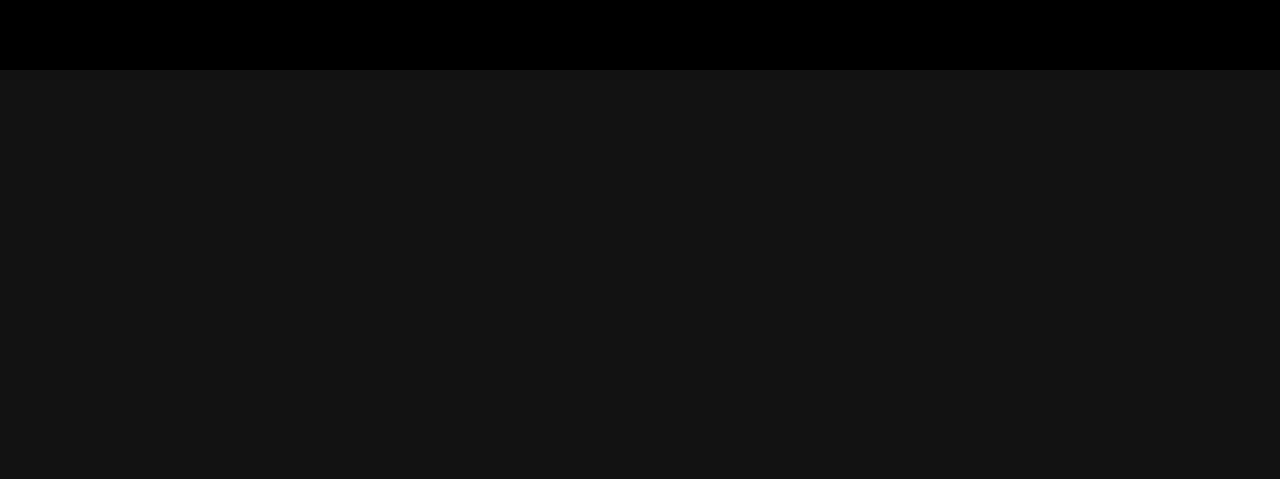
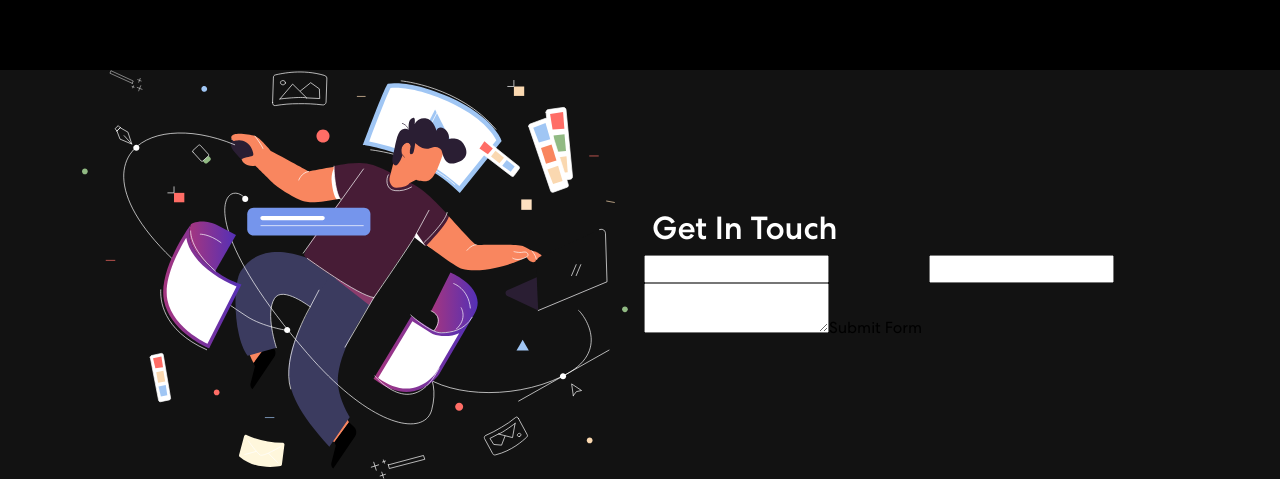
Before and after one commit to KavaliouAlexandr/Portfolio-WebSite, a React (Create React App) app in the folder portfolio-website/: page / in a window 1280 px wide. Shown: the part 1700-2179 px from the top of the page. Before the commit the page ends 1770 px from the top, so only its background shows below. Built offline with nearby package versions, Linux system fonts and the light colour scheme.

Commit message:
Submit Form Web3forms

```diff
--- a/portfolio-website/src/App.js
+++ b/portfolio-website/src/App.js
@@ -4,6 +4,7 @@
 import { Banner } from './components/Banner';
 import { Skills } from './components/Skills';
 import { Projects } from './components/Projects';
+import { Contact } from './components/Contact';
 
 function App() {
   return (
@@ -12,6 +13,7 @@
       <Banner />
       <Skills />
       <Projects />
+      <Contact />
     </div>
   );
 }
--- /dev/null
+++ b/portfolio-website/src/components/Contact.js
@@ -0,0 +1,68 @@
+import { useState } from "react";
+import { Container, Row, Col } from "react-bootstrap";
+import contactImg from "../assets/img/contact-img.svg";
+import 'animate.css';
+import TrackVisibility from 'react-on-screen';
+
+export const Contact = () => {
+        const onSubmit = async (event) => {
+            event.preventDefault();
+            const formData = new FormData(event.target);
+
+            formData.append("access_key", "0d1765e9-cf49-4b8c-9e1c-ac7877acfd28");
+
+            const object = Object.fromEntries(formData);
+            const json = JSON.stringify(object);
+
+            const res = await fetch("https://api.web3forms.com/submit", {
+            method: "POST",
+            headers: {
+                "Content-Type": "application/json",
+                Accept: "application/json"
+            },
+            body: json
+            }).then((res) => res.json());
+
+            if (res.success) {
+            console.log("Success", res);
+            }
+        };
+
+        return (
+            <section className="contact" id="connect">
+            <Container>
+              <Row className="align-items-center">
+                <Col size={12} md={6}>
+                  <TrackVisibility>
+                    {({ isVisible }) =>
+                      <img className={isVisible ? "animate__animated animate__zoomIn" : ""} src={contactImg} alt="Contact Us"/>
+                    }
+                  </TrackVisibility>
+                </Col>
+                <Col size={12} md={6}>
+                  <TrackVisibility>
+                    {({ isVisible }) =>
+                      <div className={isVisible ? "animate__animated animate__fadeIn" : ""}>
+                      <h2>Get In Touch</h2>
+                      <form onSubmit={onSubmit}>
+                        <Row>
+                          <Col size={12} sm={6} className="px-1">
+                          <input type="text" name="name"/>
+                          </Col>
+                          <Col size={12} sm={6} className="px-1">
+                          <input type="email" name="email"/>
+                          </Col>
+                          <Col size={12} className="px-1">
+                          <textarea name="message"></textarea>
+                          <button type="submit">Submit Form</button>
+                          </Col>
+                        </Row>
+                      </form>
+                    </div>}
+                  </TrackVisibility>
+                </Col>
+              </Row>
+            </Container>
+          </section>
+        );
+        }
```
